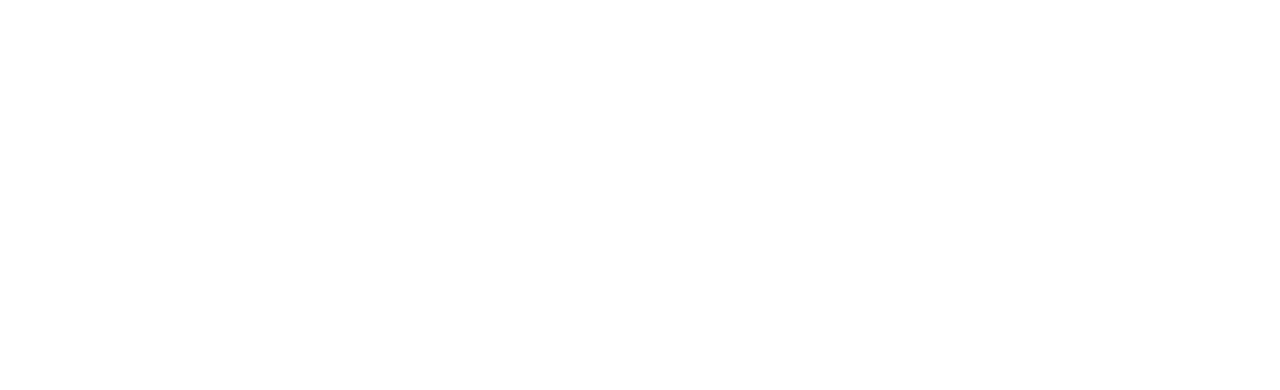
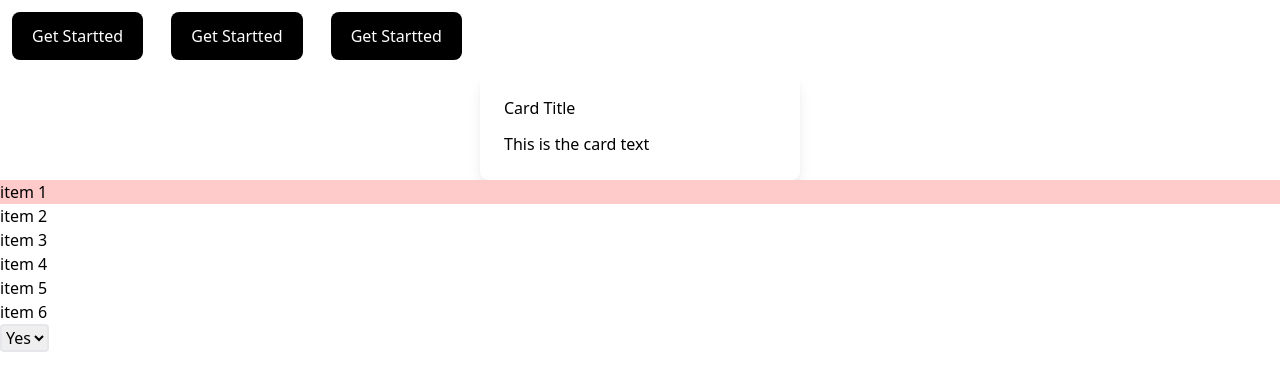
Before and after one commit to KeithJapitana/tailwind-fundamentals, a website: page 10-interactivity/index.html in a window 1280 px wide. Drawn offline with nearby package versions, Linux system fonts and the light colour scheme.

Commit message:
Interactivity.

```diff
--- a/10-interactivity/index.html
+++ b/10-interactivity/index.html
@@ -1,4 +1,4 @@
-<!DOCTYPE html>
+<!doctype html>
 <html lang="en">
   <head>
     <meta charset="UTF-8" />
@@ -9,18 +9,47 @@
   </head>
   <body>
     <!-- Hover State Styling -->
+    <button
+      class="hover:text-white-300 m-3 rounded-lg bg-black px-5 py-3 text-white transition-all hover:bg-orange-500"
+    >
+      Get Startted
+    </button>
 
     <!-- Focus State Styling -->
-
+    <button
+      class="focus:text-white-300 m-3 rounded-lg bg-black px-5 py-3 text-white transition-all focus:bg-orange-500"
+    >
+      Get Startted
+    </button>
     <!-- Active State Styling -->
-
+    <button
+      class="active:text-white-300 m-3 rounded-lg bg-black px-5 py-3 text-white transition-all active:bg-orange-500"
+    >
+      Get Startted
+    </button>
     <!-- Styling based on parent state -->
-
+    <a
+      href=""
+      class="group mx-auto block max-w-xs space-y-3 rounded-lg bg-white p-6 shadow-lg transition-all hover:bg-blue-500"
+    >
+      <h3 class="group-hover:text-white">Card Title</h3>
+      <p class="group-hover:text-white">This is the card text</p></a
+    >
     <!-- Pseudo Classes -->
-
+    <ul>
+      <li class="first:bg-red-200">item 1</li>
+      <li class="second:bg-red-200">item 2</li>
+      <li class="first:bg-red-200">item 3</li>
+      <li class="first:bg-red-200">item 4</li>
+      <li class="first:bg-red-200">item 5</li>
+      <li class="first:bg-red-200">item 6</li>
+    </ul>
     <!-- Appearance -->
     <!-- Use appearance-none to reset any browser specific styling on an element. This utility is often used when creating custom form components. -->
-
+    <select class=" rounded border-2" name="" id="">
+      <option value="Yes">Yes</option>
+      <option value="No">No</option>
+    </select>
     <!-- Cursor -->
 
     <!-- Resize -->
```
